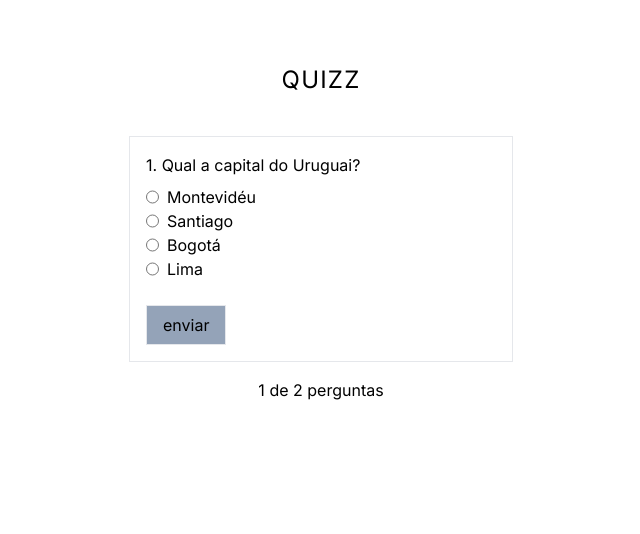
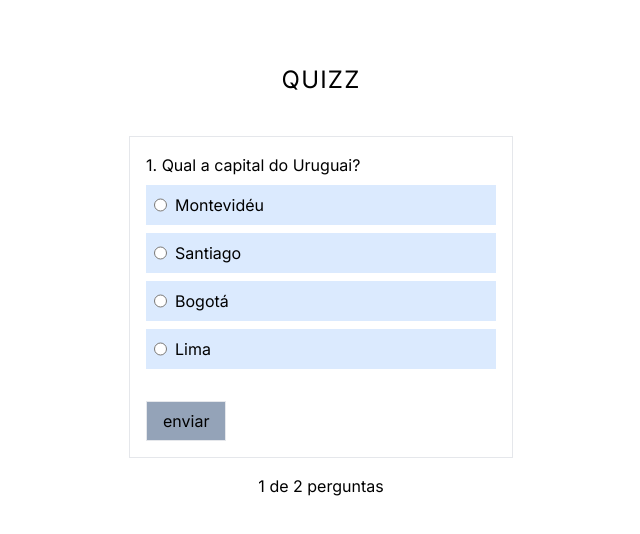
Before and after one commit to jessicasantosb/b7web-miniprojetos, a Next.js app: page / in a window 1280 px wide. Shown: the top 534 px of the page, without its empty margins (319-959 px from the left). Built offline with nearby package versions, Linux system fonts and the light colour scheme.

Commit message:
feat: change style when answer is selected

```diff
--- a/src/components/question-item.tsx
+++ b/src/components/question-item.tsx
@@ -5,11 +5,18 @@ export function QuestionItem({ question, count, onAnswer }: QuestionItemProps) {
   const [selectedAnswer, setSelectedAnswer] = useState<number | null>(null);
 
   const checkQuestion = (key: number) => {
-    if (key === null) {
+    console.log(key);
+
+    if (key !== null) {
       setSelectedAnswer(key);
       onAnswer(key);
     }
   };
+
+  const alreadySelected = selectedAnswer !== null;
+  const rigthAnswer = alreadySelected && selectedAnswer === question.answer;
+  const wrongAnswer = alreadySelected && selectedAnswer !== question.answer;
+
   return (
     <div className="pb-6">
       <h3 className="pb-2">
@@ -18,8 +25,14 @@ export function QuestionItem({ question, count, onAnswer }: QuestionItemProps) {
 
       {question.options.map((option, key) => {
         return (
-          <div key={key}>
-            <label className="flex gap-2">
+          <label
+            key={key}
+            className={`p-2 mb-2 flex gap-2 cursor-pointer bg-blue-100 hover:opacity-70
+              ${alreadySelected && "cursor-auto"}
+              ${rigthAnswer && selectedAnswer === key && "bg-green-100"}
+              ${wrongAnswer && selectedAnswer === key && "bg-red-100"}
+              `}
+          >
             <input
               type="radio"
               name={question.question}
@@ -28,7 +41,6 @@ export function QuestionItem({ question, count, onAnswer }: QuestionItemProps) {
             />
             {option}
           </label>
-          </div>
         );
       })}
     </div>
```
Lines whose indentation alone changed are shown as unchanged.
